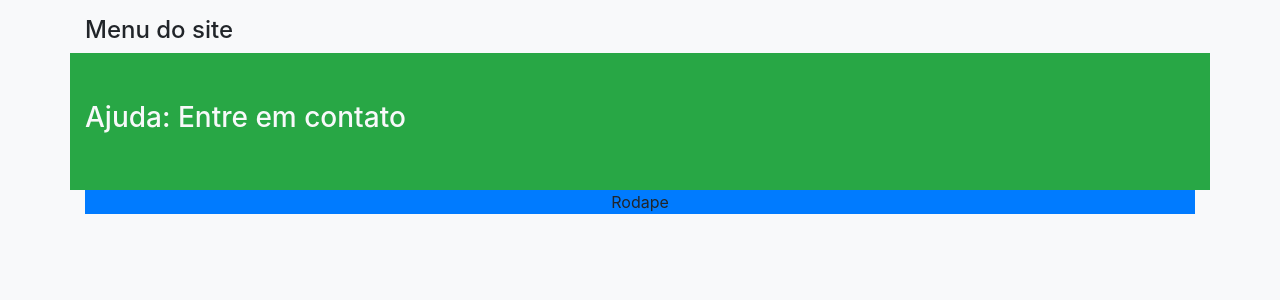
After one commit to mayconws/Topicos-Django, a Django app: page /ajuda/ in a window 1280 px wide. The commit adds this page. Shown: the top 300 px of the page. Run offline with Django 3.2, Linux system fonts and the light colour scheme; some libraries are stand-ins or nearby versions.

Commit message:
Acrescentando pagina de ajuda e biblioteca de icones

```diff
--- /dev/null
+++ b/Progressao/paginas/templates/paginas/ajuda.html
@@ -0,0 +1,15 @@
+{% extends 'paginas/modelo.html' %}
+
+{% block lateral %}
+
+{% endblock %}
+
+{% block conteudo %}
+
+<div class="py-5 text-light">
+
+    <h3>Ajuda: Entre em contato </h3>
+
+</div>
+
+{% endblock%}
--- a/Progressao/paginas/templates/paginas/modelo.html
+++ b/Progressao/paginas/templates/paginas/modelo.html
@@ -13,6 +13,7 @@
     {% endblock %}
 
     <link rel="stylesheet" href="{% static 'css/bootstrap.min.css' %}">
+    <link rel="stylesheet" href="{% static 'css/font-awesome.min' %}">
 
 </head>
 
@@ -22,16 +23,16 @@
     <div class="container">
 
         {% block menu %}
-        <h4>Menu do site</h4>
+        <h4 >Menu do site</h4>
         {% endblock %}
 
         <div class="row">
 
+            {% block lateral %}
             <div class="col-lg-3 bg-warning">
-                {% block lateral %}
                 Menu Lateral
-                {% endblock %}
             </div>
+            {% endblock %}
 
             <div class="col-lg bg-success">
                 {%  block conteudo%}
--- a/Progressao/paginas/urls.py
+++ b/Progressao/paginas/urls.py
@@ -1,12 +1,13 @@
 from django.urls import path
 
 # Importa as views que a gente criou
-from .views import PaginaInicial, PaginaSobre
+from .views import PaginaInicial, PaginaSobre, PaginaAjuda
 
 # Tem que ser urlpatterns porque é padrão do Django
 urlpatterns = [
     # Todo path tem endereço, sua_view.as_view() e nome
     path('', PaginaInicial.as_view(), name='index'),
     path('sobre/', PaginaSobre.as_view(), name='sobre'),
+    path('ajuda/', PaginaAjuda.as_view(), name='ajuda'),
 
 ]
--- a/Progressao/paginas/views.py
+++ b/Progressao/paginas/views.py
@@ -13,3 +13,6 @@ class PaginaInicial(TemplateView):
 
 class PaginaSobre(TemplateView):
     template_name = 'paginas/sobre.html'
+
+class PaginaAjuda(TemplateView):
+    template_name = 'paginas/ajuda.html'
```
Also changed, not shown: Progressao/paginas/templates/paginas/sobre.html (+9 -12 lines).
